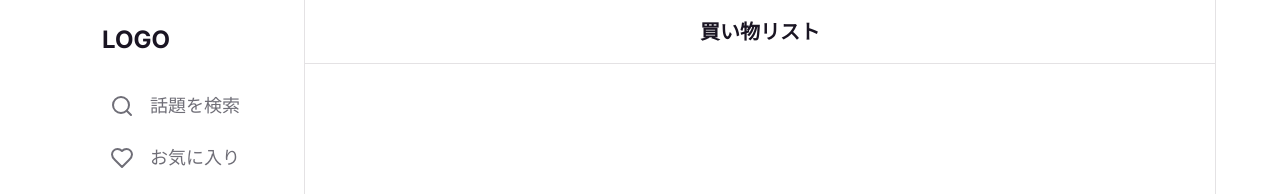
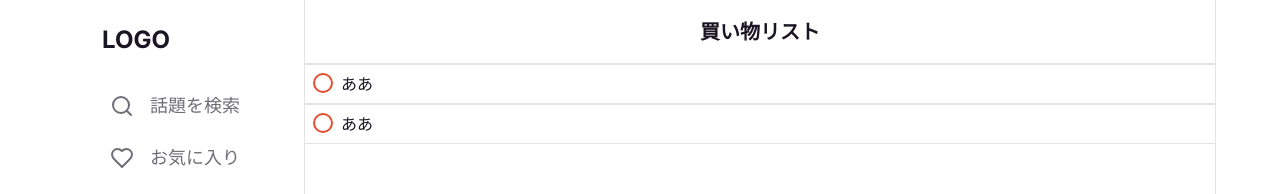
Before and after one commit to qin-team-recipe/12-recipe-app, a Next.js app: page /shopping in a window 1280 px wide. Shown: the top 194 px of the page. Built offline with nearby package versions, Linux system fonts and the light colour scheme.

Commit message:
買い物リスト作成途中

```diff
--- a/src/app/shopping/page.tsx
+++ b/src/app/shopping/page.tsx
@@ -1,9 +1,32 @@
+"use client";
+
+import { useState } from "react";
 import TopBar from "@/src/components/layout/top-bar";
+import { ShoppingListItem } from "@/src/components/shopping-list";
+import { Checkbox } from "../../components/ui/checkbox";
+import { cn } from "../../lib/utils";
 
 const page = () => {
+  const [checked, setChecked] = useState(false);
+  const handleCheckboxClick = () => {
+    setChecked(!checked);
+  }
+
   return (
     <>
-      <TopBar centerComponent={<div className="font-bold text-mauve12 md:text-xl">買い物リスト</div>} />
+      <TopBar centerComponent={<div className="md:text-xl font-bold text-mauve12">買い物リスト</div>} />
+      <ShoppingListItem isChecked={checked} onChange={handleCheckboxClick} />
+
+      {/* shopping-list.tsxの内容 */}
+      <div className="flex items-start gap-x-2 py-2 border-y px-2">
+        <Checkbox
+          className={cn(`rounded-full border-2 border-tomato9 h-5 w-5`)}
+          isChecked={checked}
+          onChange={handleCheckboxClick}
+        />
+        <div className={cn(`flex-1 leading-snug text-mauve12`, checked && "text-mauve8")}>ああ</div>
+        {checked && <button className="text-tomato9">削除</button>}
+      </div>
     </>
   );
 };
--- /dev/null
+++ b/src/components/shopping-list.tsx
@@ -0,0 +1,18 @@
+import { cn } from "../lib/utils";
+import { Checkbox } from "./ui/checkbox";
+
+type Props = {
+  isChecked?: boolean;
+  onChange?: React.ChangeEventHandler<HTMLInputElement>;
+};
+
+// 買い物リスト
+export const ShoppingListItem = ({ isChecked, onChange }: Props) => {
+  return (
+    <div className="flex items-start gap-x-2 py-2 border-y px-2">
+      <Checkbox className={cn(`rounded-full border-2 border-tomato9 h-5 w-5`)} isChecked={isChecked} onChange={onChange} />
+      <div className={cn(`flex-1 leading-snug text-mauve12`, isChecked && "text-mauve8")}>ああ</div>
+      {isChecked && <button className="text-tomato9">削除</button>}
+    </div>
+  );
+};
--- a/src/components/ui/checkbox.tsx
+++ b/src/components/ui/checkbox.tsx
@@ -13,7 +13,7 @@ const Checkbox = React.forwardRef<
   <CheckboxPrimitive.Root
     ref={ref}
     className={cn(
-      "peer h-4 w-4 shrink-0 rounded-sm border border-primary ring-offset-background focus-visible:outline-none focus-visible:ring-2 focus-visible:ring-ring focus-visible:ring-offset-2 disabled:cursor-not-allowed disabled:opacity-50 data-[state=checked]:bg-primary data-[state=checked]:text-primary-foreground",
+      "peer h-4 w-4 shrink-0 rounded-sm border border-primary ring-offset-background focus-visible:outline-none focus-visible:ring-2 focus-visible:ring-ring focus-visible:ring-offset-2 disabled:cursor-not-allowed disabled:opacity-50 data-[state=checked]:bg-mauve8 data-[state=checked]:border-mauve8 data-[state=checked]:text-primary-foreground",
       className
     )}
     {...props}
```
